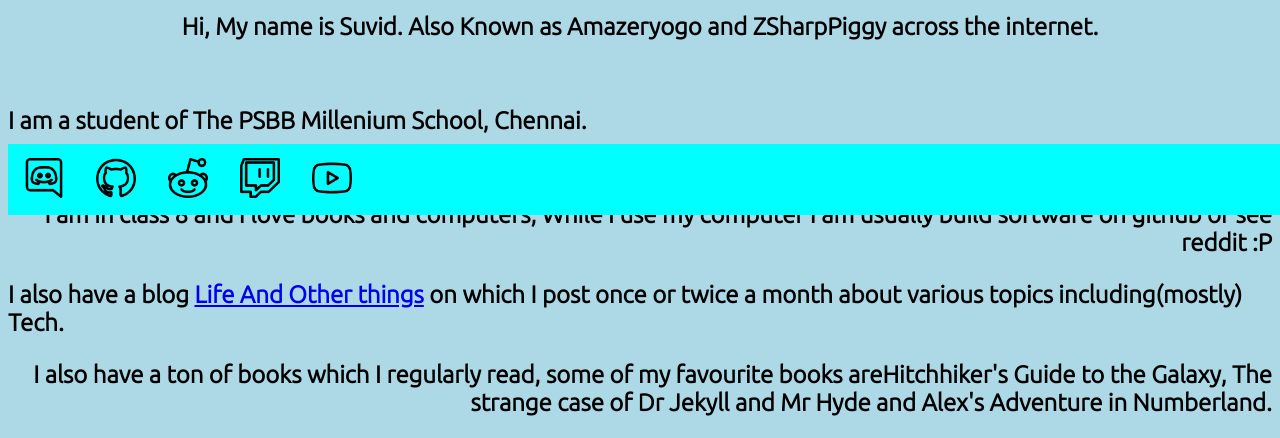
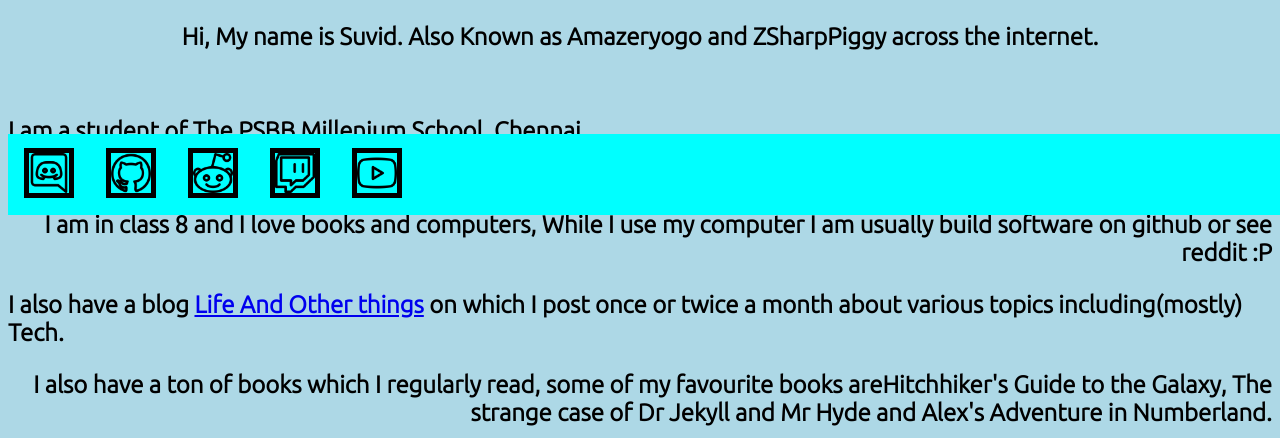
Before and after one commit to Amazeryogo/Project-Inspirations, a Flask app: page / in a window 1280 px wide. Shown: the part 585-1023 px from the top of the page. Run offline with Flask 2, Linux system fonts and the light colour scheme.

Commit message:
yeyeyeyey

```diff
--- a/app.py
+++ b/app.py
@@ -1,5 +1,4 @@
-from flask import Flask,render_template,request,redirect
-from hashlib import md5
+from flask import Flask,render_template,request
 
 app = Flask(__name__)
 
--- a/templates/index.html
+++ b/templates/index.html
@@ -42,6 +42,9 @@
   background-color: lightblue;
   font-family: 'Ubuntu', sans-serif;
 }
+img {
+  border: 5px solid black;
+}
     </style>
     <link rel="preconnect" href="https://fonts.gstatic.com">
     <link href="https://fonts.googleapis.com/css2?family=Ubuntu:wght@300&display=swap" rel="stylesheet">
```
